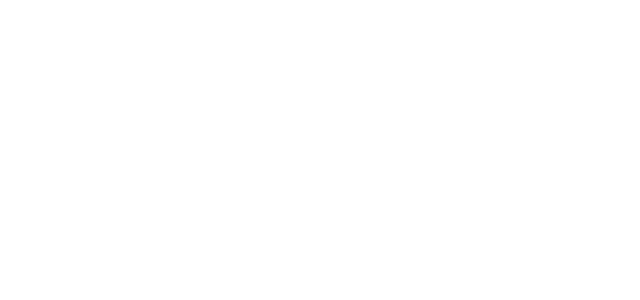
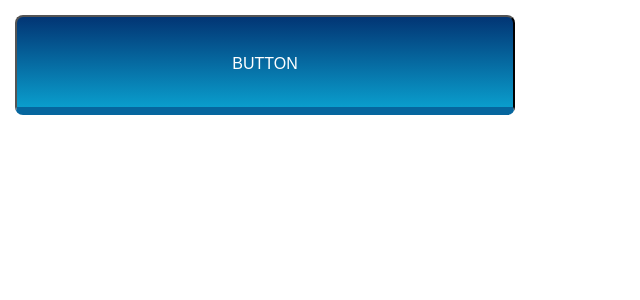
Before and after one commit to AndreyKholopov/vue-tips, a Vue app: page / in a window 1280 px wide. Shown: the top 300 px of the page, without its empty margins (0-640 px from the left). Built offline with nearby package versions, Linux system fonts and the light colour scheme.

Commit message:
add button

```diff
--- a/src/App.vue
+++ b/src/App.vue
@@ -1,15 +1,27 @@
 <template>
-  <section class="test">
-
+  <section class="page">
+    <Button :text="'button'" :width="'500'" :height="'100'" />
   </section>
 </template>
 
 <script>
+import Button from '@/components/button.vue'
+
 export default {
+  name: 'app',
+  components: {
+    Button
+  }
 
 }
 </script>
 
 <style>
+  body {
+    margin: 0;
+  }
 
+  .page {
+    margin: 15px;
+  }
 </style>
--- /dev/null
+++ b/src/components/button.vue
@@ -0,0 +1,69 @@
+<template>
+   <div ref="wrapper" class="wrapper__button">
+      <button class="button">{{ text }}</button>
+   </div>
+</template>
+
+<script>
+export default {
+   props: {
+      text: String,
+      width: Number,
+      height: Number
+   },
+   mounted() {
+      this.$refs.wrapper.style.width = `${this.width}px`
+      this.$refs.wrapper.style.height = `${this.height}px`
+   }
+};
+</script>
+
+<style scoped>
+.button {
+   width: 100%;
+   height: 100%;
+
+   padding: 22px 28px 18px 28px;
+   margin: 0;
+
+   border-bottom: 8px solid #06669e;
+   border-radius: 8px;
+   outline: none;
+
+   font-size: 16px;
+   text-transform: uppercase;
+
+   background: rgb(13, 199, 240);
+   background: linear-gradient(
+      180deg,
+      rgba(2, 53, 116, 1) 0%,
+      rgba(13, 199, 240, 1) 140%
+   );
+   color: #ffffff;
+
+   cursor: pointer;
+}
+
+.button:hover,
+.button:focus {
+   background: rgb(254, 133, 110);
+   background: linear-gradient(
+      0deg,
+      rgba(254, 133, 110, 1) 0%,
+      rgba(167, 29, 115, 1) 100%
+   );
+   border-color: #d45270;
+}
+
+.button:active {
+   margin: 5px 0 -5px 0;
+
+   background: rgb(254, 133, 110);
+   background: linear-gradient(
+      0deg,
+      rgba(254, 133, 110, 1) 0%,
+      rgba(167, 29, 115, 1) 100%
+   );
+   border-bottom: 3px solid #d45270;
+}
+</style>
```
